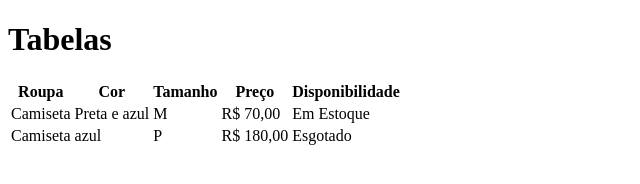
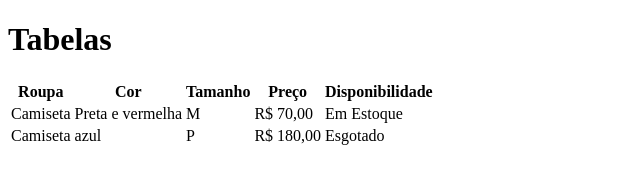
Before and after one commit to leandro-santos-lds/aula-tabela, a plain HTML site: page index.html in a window 1280 px wide. Shown: the whole page, without its empty margins (0-640 px from the left). Drawn offline with Linux system fonts and the light colour scheme.

Commit message:
cor da camisa preta e vermelha

```diff
--- a/index.html
+++ b/index.html
@@ -18,7 +18,7 @@
         </tr>
         <tr>
             <td>Camiseta</td>
-            <td>Preta e azul</td>
+            <td>Preta e vermelha</td>
             <td>M</td>
             <td>R$ 70,00</td>
             <td>Em Estoque</td>
```
